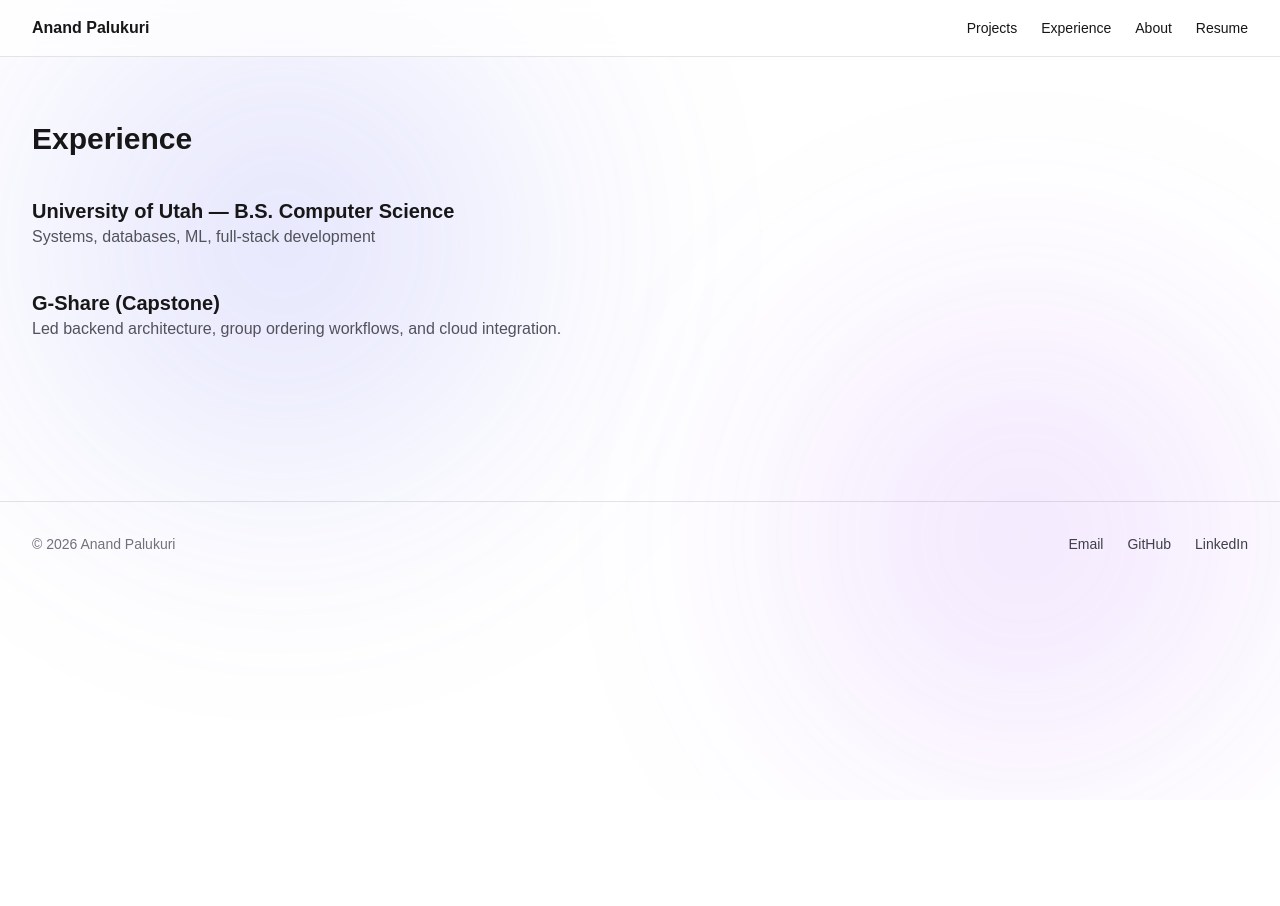
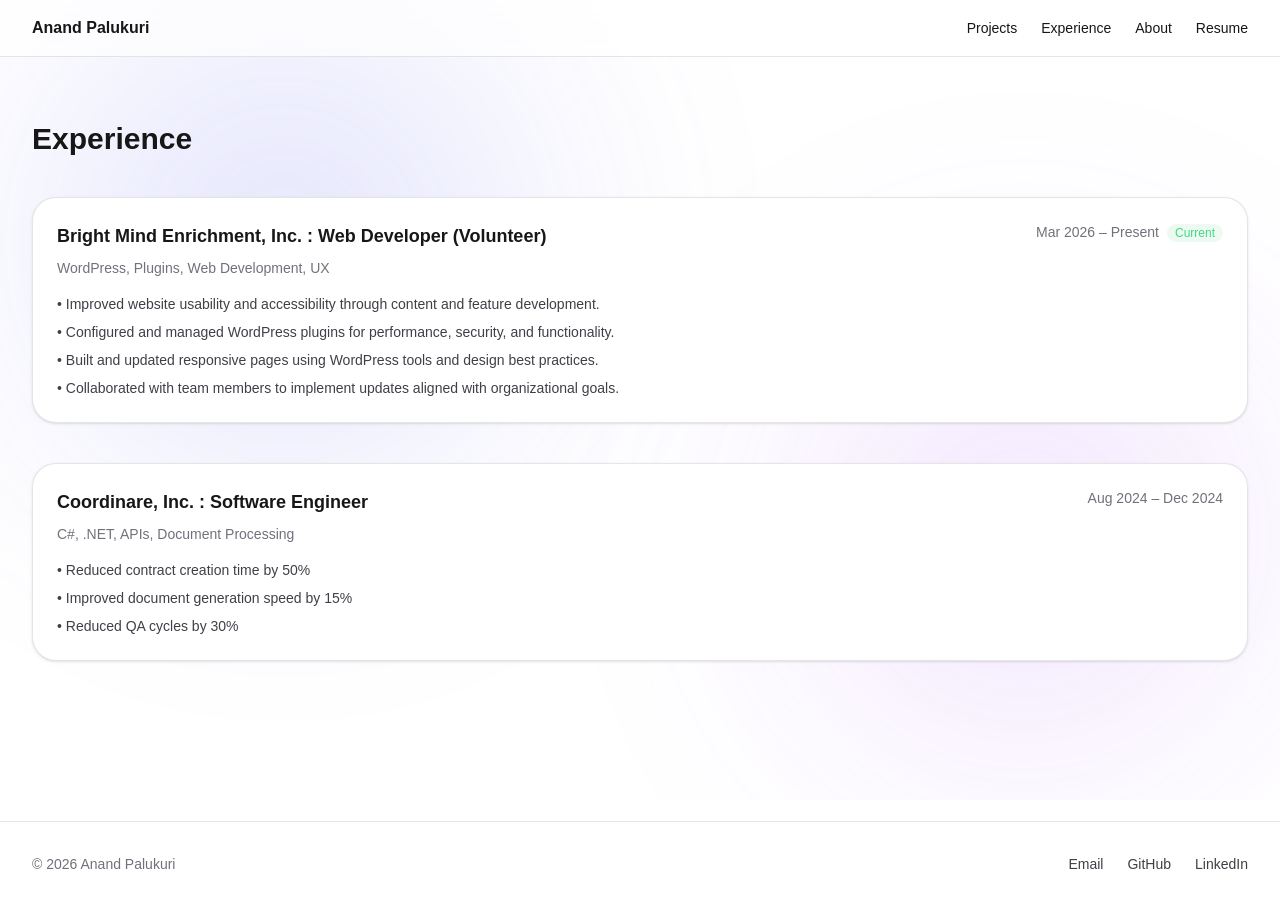
Before and after one commit to anand3465/my-nextjs-anandraju-website, a Next.js app: page /experience in a window 1280 px wide. Before the commit the page ends 800 px from the top, so only its background shows below. Built offline with nearby package versions, Linux system fonts and the light colour scheme.

Commit message:
polishing for initial prod launch

```diff
--- /dev/null
+++ b/app/experience/[slug]/page.tsx
@@ -0,0 +1,45 @@
+import { EXPERIENCES } from "@/lib/experience";
+import { notFound } from "next/navigation";
+
+export default async function ExperiencePage({
+  params,
+}: {
+  params: Promise<{ slug: string }>;
+}) {
+  const { slug } = await params;
+
+  const exp = EXPERIENCES.find((e) => e.slug === slug);
+  if (!exp) return notFound();
+
+  return (
+    <article className="space-y-8">
+      <header>
+        <h1 className="text-3xl font-semibold">
+          {exp.company} : {exp.role}
+        </h1>
+        <p className="text-zinc-500 mt-1">{exp.date}</p>
+      </header>
+
+      <section>
+        <h2 className="text-xl font-semibold">Overview</h2>
+        <p className="mt-2 text-zinc-600 dark:text-zinc-400">
+          {exp.details}
+        </p>
+      </section>
+
+      <section>
+        <h2 className="text-xl font-semibold">Key Impact</h2>
+        <ul className="mt-3 space-y-2">
+          {exp.highlights.map((h) => (
+            <li key={h}>• {h}</li>
+          ))}
+        </ul>
+      </section>
+
+      <section>
+        <h2 className="text-xl font-semibold">Tech Stack</h2>
+        <p className="mt-2">{exp.stack.join(", ")}</p>
+      </section>
+    </article>
+  );
+}
--- a/app/experience/page.tsx
+++ b/app/experience/page.tsx
@@ -1,23 +1,45 @@
+import Link from "next/link";
+import { EXPERIENCES } from "@/lib/experience";
+
 export default function Experience() {
   return (
     <section className="space-y-10">
       <h1 className="text-3xl font-semibold">Experience</h1>
 
-      <div>
-        <h2 className="text-xl font-semibold">
-          University of Utah — B.S. Computer Science
-        </h2>
-        <p className="text-zinc-600 dark:text-zinc-400">
-          Systems, databases, ML, full-stack development
-        </p>
-      </div>
+      {EXPERIENCES.map((exp) => (
+        <Link
+          key={exp.slug}
+          href={`/experience/${exp.slug}`}
+          className="block rounded-3xl border border-black/10 bg-white p-6 shadow-sm transition hover:-translate-y-0.5 hover:shadow-md dark:border-white/10 dark:bg-zinc-950"
+        >
+          {/* Header */}
+          <div className="flex flex-col sm:flex-row sm:justify-between">
+            <h2 className="text-lg font-semibold">
+              {exp.company} : {exp.role}
+            </h2>
+            <span className="text-sm text-zinc-500">
+              {exp.date}
+              {exp.date.includes("Present") && (
+                <span className="ml-2 animate-pulse rounded-full bg-green-500/10 px-2 py-0.5 text-xs text-green-500">
+                  Current
+                </span>
+                )}
+            </span>
+          </div>
 
-      <div>
-        <h2 className="text-xl font-semibold">G-Share (Capstone)</h2>
-        <p className="text-zinc-600 dark:text-zinc-400">
-          Led backend architecture, group ordering workflows, and cloud integration.
-        </p>
-      </div>
+          {/* Stack */}
+          <p className="mt-2 text-sm text-zinc-500">
+            {exp.stack.join(", ")}
+          </p>
+
+          {/* Highlights */}
+          <ul className="mt-4 space-y-2 text-sm text-zinc-700 dark:text-zinc-300">
+            {exp.highlights.map((h) => (
+              <li key={h}>• {h}</li>
+            ))}
+          </ul>
+        </Link>
+      ))}
     </section>
   );
 }
--- a/app/layout.tsx
+++ b/app/layout.tsx
@@ -1,7 +1,8 @@
+import type { Metadata } from "next";
 import "./globals.css";
 import { Analytics } from "@vercel/analytics/next";
 
-export const metadata = {
+export const metadata: Metadata = {
   title: "Anand Palukuri",
   description: "Full-Stack Developer • Systems & ML",
 };
--- /dev/null
+++ b/lib/experience.ts
@@ -0,0 +1,43 @@
+export type Experience = {
+  slug: string;
+  company: string;
+  role: string;
+  date: string;
+  stack: string[];
+  highlights: string[];
+  details: string;
+};
+
+export const EXPERIENCES: Experience[] = [
+  {
+    slug: "bright-mind-enrichment",
+    company: "Bright Mind Enrichment, Inc.",
+    role: "Web Developer (Volunteer)",
+    date: "Mar 2026 – Present",
+    stack: ["WordPress", "Plugins", "Web Development", "UX"],
+    highlights: [
+      "Improved website usability and accessibility through content and feature development.",
+      "Configured and managed WordPress plugins for performance, security, and functionality.",
+      "Built and updated responsive pages using WordPress tools and design best practices.",
+      "Collaborated with team members to implement updates aligned with organizational goals.",
+    ],
+    details:
+      "Contributed to the development and maintenance of a nonprofit website using WordPress. Focused on improving usability, accessibility, and performance while ensuring a consistent user experience across pages. Worked closely with team members to support ongoing updates and community outreach efforts.",
+  },
+  {
+    slug: "coordinare",
+    company: "Coordinare, Inc.",
+    role: "Software Engineer",
+    date: "Aug 2024 – Dec 2024",
+    stack: ["C#", ".NET", "APIs", "Document Processing"],
+    highlights: [
+      "Reduced contract creation time by 50%",
+      "Improved document generation speed by 15%",
+      "Reduced QA cycles by 30%",
+    ],
+    details:
+      "Built a contract-generation system handling complex multi-party workflows. Designed backend systems emphasizing correctness, extensibility, and predictable behavior. Integrated multiple third-party APIs and collaborated closely with stakeholders through iterative development.",
+  },
+
+
+];
--- a/lib/projects.ts
+++ b/lib/projects.ts
@@ -11,7 +11,7 @@
 export const PROJECTS: Project[] = [
   {
     slug: "g-share",
-    title: "G-Share — Community Grocery-Sharing Platform",
+    title: "G-Share: Community Grocery-Sharing Platform",
     featured: true,
     description:
       "A full-stack platform for group carts, shared orders, location-based matching, and delivery tracking.",
@@ -29,7 +29,7 @@
   },
   {
     slug: "android-malware-detection",
-    title: "Android Malware Detection — ML Pipeline",
+    title: "Android Malware Detection: ML Pipeline",
     featured: true,
     description:
       "A machine learning pipeline that classifies Android apps using dynamic system-call features.",
@@ -40,20 +40,6 @@
       "Focused on robustness and interpretability when combining models.",
     ],
     links: [{ label: "Repo", href: "https://github.com/YOUR_GITHUB_HANDLE/android-malware-ml" }],
-  },
-  {
-    slug: "contract-generation-system",
-    title: "Contract Generation System",
-    description:
-      "A contract-generation app that parses DOCX, supports live editing, and exports to PDF/Word.",
-    stack: ["C#", ".NET MAUI", "DOCX parsing", "React", "WCAG"],
-    highlights: [
-      "Designed and deployed a user-centered contract workflow: parse → template → edit → export.",
-      "Built WCAG-compliant React UIs for contract management and multi-party editing workflows.",
-      "Researched and integrated 32+ APIs for document automation and improved production reliability.",
-      "Used iterative testing + sprint reviews to reduce QA cycles by ~30%.",
-    ],
-    links: [{ label: "Case Study", href: "https://YOUR_SITE.com/contracts" }],
   },
   {
     slug: "startup-visualization-dashboard",
```
